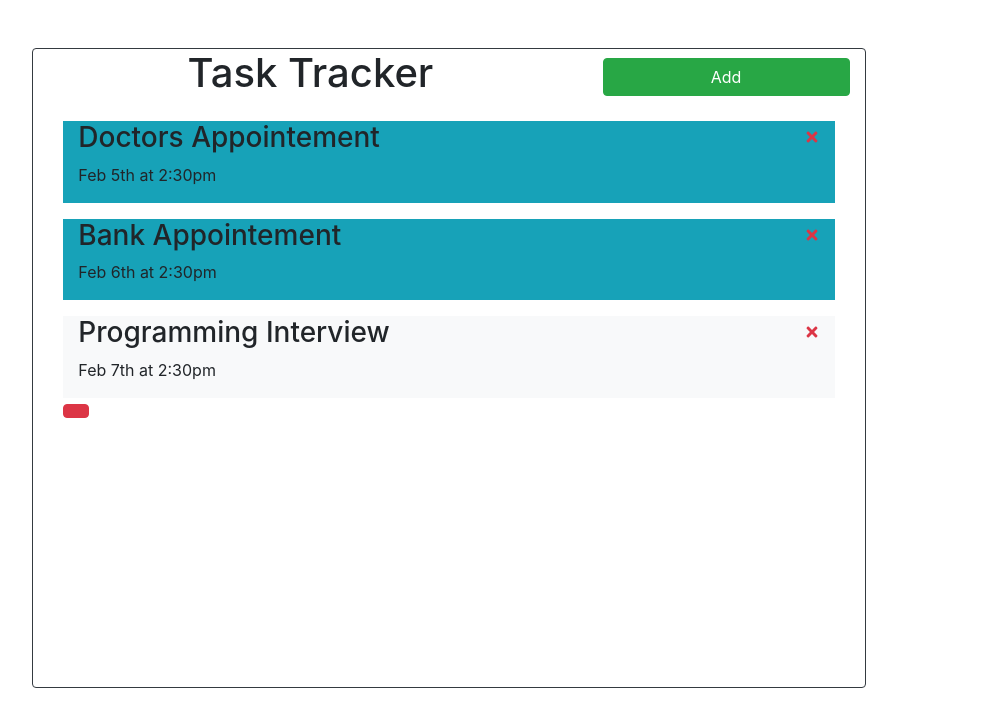
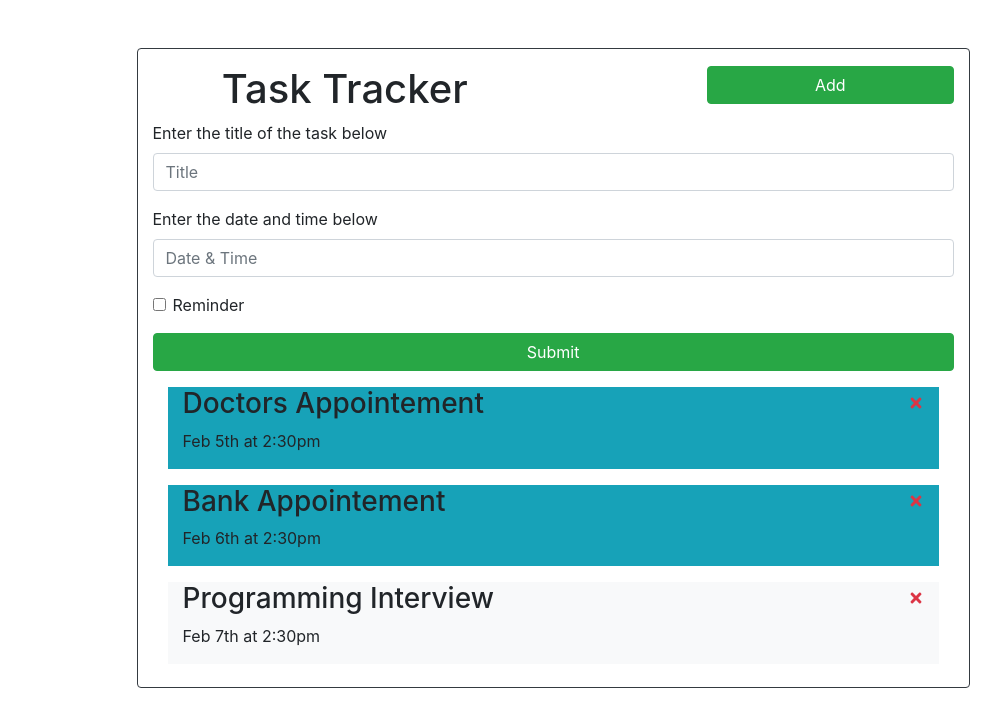
Before and after one commit to afoster44/React-Task-Tracker, a React (Create React App) app: page / in a window 1280 px wide. Shown: the top 726 px of the page, without its empty margins (191-1192 px from the left). Built offline with nearby package versions, Linux system fonts and the light colour scheme.

Commit message:
Form won't work because bootstrap 4 and 5 npm

```diff
--- a/src/App.js
+++ b/src/App.js
@@ -1,6 +1,7 @@
 import Header from "./components/Header";
 import Tasks from "./components/Tasks";
 import Modal from "./components/Modal";
+import AddTask from "./components/AddTask";
 import { useState } from "react";
 
 function App() {
@@ -45,13 +46,14 @@ function App() {
 
   return (
     <div className="App">
-      <div className="container-fluid">
+      <div className="container-fluid d-flex align-items-center justify-content-center">
         <div
           style={{ minHeight: "80vh" }}
           className="col-sm-8 offset-2 mt-5 card border-dark"
         >
           <Header />
-          <div className="col-12">
+          <AddTask />
+          <div className="col-sm-12">
             {tasks.length > 0 ? (
               <Tasks
                 onToggle={toggleReminder}
@@ -62,9 +64,6 @@ function App() {
               "No tasks available"
             )}
           </div>
-          <div className="col-12">
-            <Modal />
-          </div>
         </div>
       </div>
     </div>
--- /dev/null
+++ b/src/components/AddTask.js
@@ -0,0 +1,50 @@
+import { useState } from "react";
+
+const AddTask = () => {
+  const [text, setText] = useState("");
+  const [day, setDay] = useState("");
+  const [reminder, setReminder] = useState("false");
+  return (
+    <form>
+      <div class="mb-3">
+        <label for="exampleInputEmail1" class="form-label">
+          Enter the title of the task below
+        </label>
+        <input
+          type="text"
+          class="form-control"
+          id="text"
+          placeholder="Title"
+          value={text}
+          onChange={(e) => setText(e.target.value)}
+        />
+      </div>
+      <div class="mb-3">
+        <label>Enter the date and time below</label>
+        <input
+          type="text"
+          class="form-control"
+          id="day"
+          placeholder="Date & Time"
+          value={day}
+          onChange={(e) => setText(e.target.value)}
+        />
+      </div>
+      <div class="mb-3 form-check">
+        <input
+          type="checkbox"
+          class="form-check-input"
+          id="exampleCheck1"
+          value={reminder}
+          onChange={(e) => setText(e.currentTarget.checked)}
+        />
+        <label class="form-check-label">Reminder</label>
+      </div>
+      <button type="submit" class="btn btn-success btn-block">
+        Submit
+      </button>
+    </form>
+  );
+};
+
+export default AddTask;
--- a/src/components/Header.js
+++ b/src/components/Header.js
@@ -1,6 +1,7 @@
 import PropTypes from "prop-types";
 import Button from "./Button";
 import Tasks from "./Tasks";
+import Modal from "./Modal";
 
 const Header = ({ title }) => {
   function onClick() {
@@ -9,10 +10,10 @@ const Header = ({ title }) => {
   return (
     <header>
       <div className="row">
-        <div className="col-sm-8 text-center">
+        <div className="col-sm-7 offset-sm-1 mt-3">
           <h1>{title}</h1>
         </div>
-        <Button text="Add" onClick={onClick} />
+        <Modal text="Add" onClick={onClick} />
       </div>
     </header>
   );
--- a/src/components/Modal.js
+++ b/src/components/Modal.js
@@ -1,13 +1,22 @@
-const Modal = () => {
+import { FaPlus } from "react-icons/fa";
+import { useState } from "react";
+
+const Modal = ({ onClick }) => {
+  const [text, setText] = useState("");
+  const [day, setDay] = useState("");
+  const [reminder, setReminder] = useState("false");
+
   return (
-    <div>
-      <i
-        class="fa fa-plus btn btn-danger"
+    <div className="col-sm-4 d-flex align-items-center">
+      <button
+        class="btn btn-success btn-block"
         aria-hidden="true"
         type="button"
         data-toggle="modal"
         data-target="#exampleModal"
-      ></i>
+      >
+        Add
+      </button>
       <div
         class="modal fade"
         id="exampleModal"
@@ -20,7 +29,7 @@ const Modal = () => {
           <div class="modal-content">
             <div class="modal-header">
               <h5 class="modal-title" id="exampleModalLabel">
-                Make a new Vault please :P
+                Make a new Task please :P
               </h5>
               <button
                 type="button"
@@ -35,26 +44,28 @@ const Modal = () => {
               <form>
                 <div class="mb-3">
                   <label for="exampleInputEmail1" class="form-label">
-                    Email address
+                    Enter the title of the task below
                   </label>
                   <input
-                    type="email"
+                    type="text"
                     class="form-control"
-                    id="exampleInputEmail1"
-                    aria-describedby="emailHelp"
+                    id="text"
+                    placeholder="Title"
+                    value={text}
+                    onChange={(e) => setText(e.target.value)}
                   />
-                  <div id="emailHelp" class="form-text">
-                    We'll never share your email with anyone else.
-                  </div>
                 </div>
                 <div class="mb-3">
                   <label for="exampleInputPassword1" class="form-label">
-                    Password
+                    Enter the date and time below
                   </label>
                   <input
-                    type="password"
+                    type="text"
                     class="form-control"
-                    id="exampleInputPassword1"
+                    id="date-time"
+                    placeholder="Date & Time"
+                    value={day}
+                    onChange={(e) => setReminder(e.target.value)}
                   />
                 </div>
                 <div class="mb-3 form-check">
@@ -62,9 +73,11 @@ const Modal = () => {
                     type="checkbox"
                     class="form-check-input"
                     id="exampleCheck1"
+                    value={reminder}
+                    onChange={(e) => setText(e.currentTarget.checked)}
                   />
                   <label class="form-check-label" for="exampleCheck1">
-                    Check me out
+                    Reminder
                   </label>
                 </div>
                 <button type="submit" class="btn btn-primary">
```
